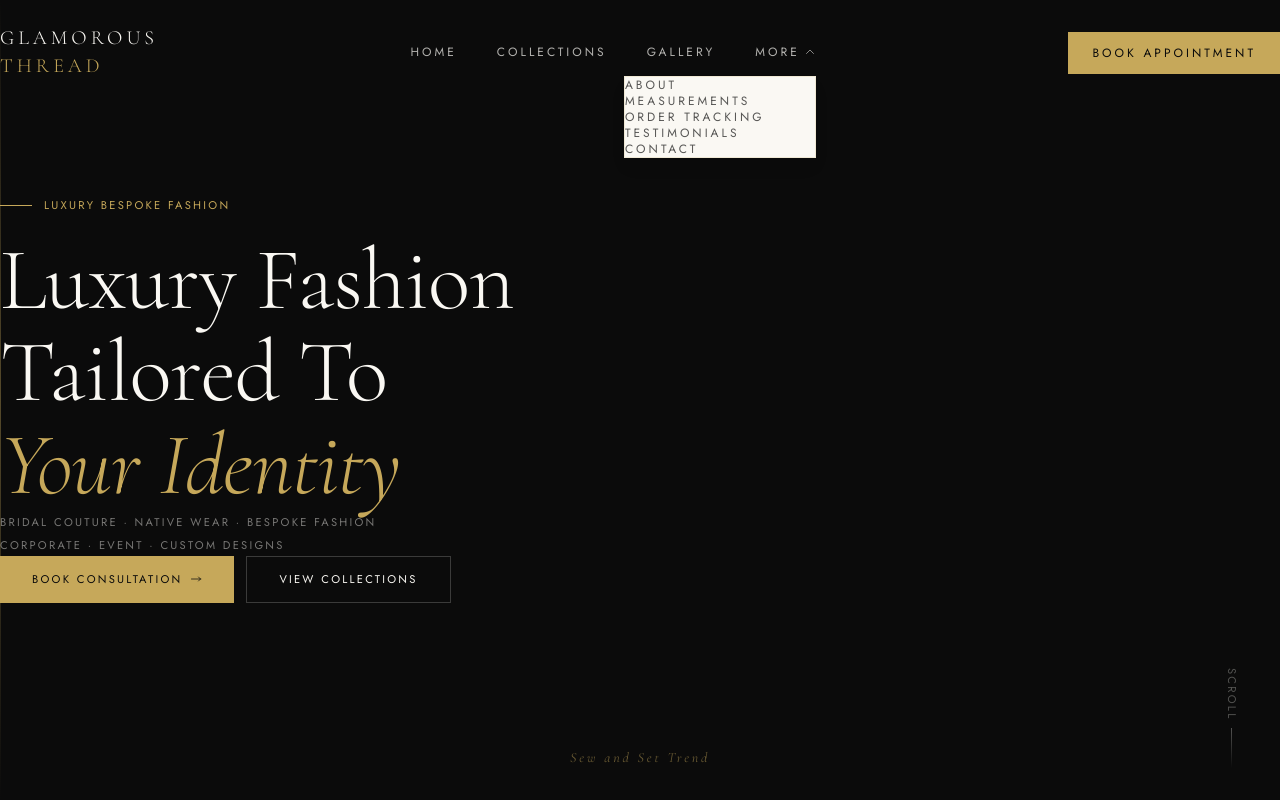
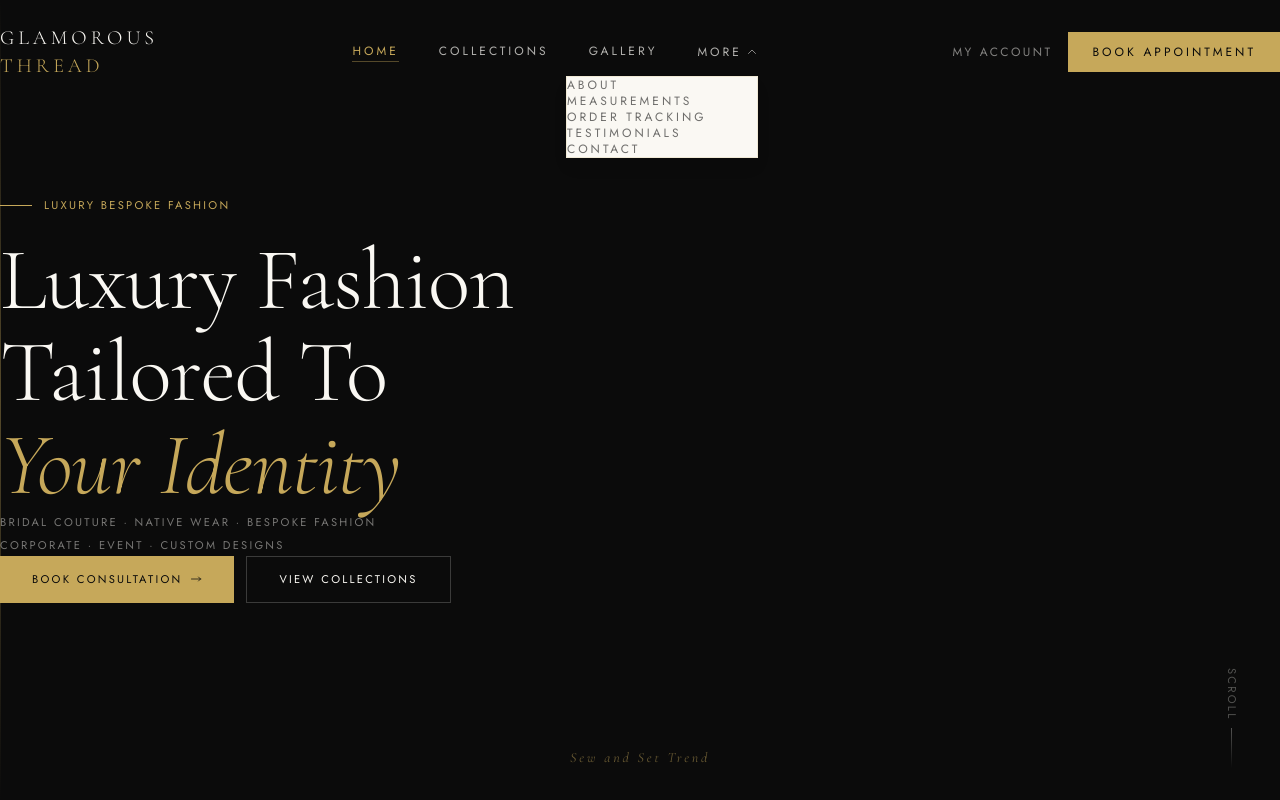
Before and after one commit to bigswiftttt/glamorous-thread, a Next.js app: page / in a window 1280 px wide. Both pictures are taken after a click on the button "MORE". Shown: the top 800 px of the page. Built offline with nearby package versions, Linux system fonts and the light colour scheme.

Commit message:
feat: final polish — navbar active states, RLS policies, layout fixes

```diff
--- a/src/app/layout.tsx
+++ b/src/app/layout.tsx
@@ -2,23 +2,31 @@ import type { Metadata } from 'next'
 import './globals.css'
 import Navbar from '@/components/layout/Navbar'
 import Footer from '@/components/layout/Footer'
+import { headers } from 'next/headers'
 
 export const metadata: Metadata = {
   title: 'Glamorous Thread — Sew and Set Trend',
   description: 'Luxury bespoke fashion tailored to your identity.',
 }
 
-export default function RootLayout({
+export default async function RootLayout({
   children,
 }: {
   children: React.ReactNode
 }) {
+  const headersList = await headers()
+  const pathname = headersList.get('x-pathname') || ''
+  const hideFooter = pathname.startsWith('/dashboard') ||
+    pathname.startsWith('/admin') ||
+    pathname.startsWith('/login') ||
+    pathname.startsWith('/signup')
+
   return (
     <html lang="en">
-      <body className="bg-cream text-text font-sans">
+      <body style={{ backgroundColor: '#FAF8F3' }}>
         <Navbar />
         {children}
-        <Footer />
+        {!hideFooter && <Footer />}
       </body>
     </html>
   )
--- a/src/components/layout/Navbar.tsx
+++ b/src/components/layout/Navbar.tsx
@@ -2,6 +2,7 @@
 
 import { useState, useEffect } from 'react'
 import Link from 'next/link'
+import { usePathname } from 'next/navigation'
 import { cn } from '@/lib/utils'
 
 const navLinks = [
@@ -22,6 +23,9 @@ export default function Navbar() {
   const [scrolled, setScrolled] = useState(false)
   const [menuOpen, setMenuOpen] = useState(false)
   const [dropdownOpen, setDropdownOpen] = useState(false)
+  const pathname = usePathname()
+
+  const isHeroPage = pathname === '/'
 
   useEffect(() => {
     const handleScroll = () => setScrolled(window.scrollY > 50)
@@ -29,14 +33,27 @@ export default function Navbar() {
     return () => window.removeEventListener('scroll', handleScroll)
   }, [])
 
+  // On non-hero pages navbar is always cream
+  const alwaysLight = !isHeroPage
+  const lightMode = alwaysLight || scrolled
+
+  function isActive(href: string) {
+    if (href === '/') return pathname === '/'
+    return pathname.startsWith(href)
+  }
+
   return (
     <nav
       className="fixed top-0 left-0 right-0 z-50 transition-all duration-500"
       style={{
-                backgroundColor: scrolled ? 'rgba(250,248,243,0.95)' : 'transparent',
-                borderBottom: scrolled ? '1px solid rgba(198,168,90,0.2)' : 'none',
-                padding: scrolled ? '12px 0' : '24px 0',
-                backdropFilter: scrolled ? 'blur(8px)' : 'none',
+        backgroundColor: lightMode
+          ? 'rgba(250,248,243,0.97)'
+          : 'transparent',
+        borderBottom: lightMode
+          ? '1px solid rgba(198,168,90,0.2)'
+          : 'none',
+        padding: scrolled || alwaysLight ? '12px 0' : '24px 0',
+        backdropFilter: lightMode ? 'blur(8px)' : 'none',
       }}
     >
       <div className="max-w-7xl mx-auto px-6 md:px-8 flex items-center justify-between">
@@ -45,7 +62,10 @@ export default function Navbar() {
         <Link href="/" className="flex flex-col leading-none">
           <span
             className="font-serif text-lg md:text-xl font-light uppercase transition-colors duration-500"
-                        style={{ letterSpacing: '0.2em', color: scrolled ? '#0B0B0B' : '#FAF8F3' }}
+            style={{
+              letterSpacing: '0.2em',
+              color: lightMode ? '#0B0B0B' : '#FAF8F3',
+            }}
           >
             Glamorous
           </span>
@@ -66,7 +86,15 @@ export default function Navbar() {
               className="font-sans text-xs uppercase transition-colors duration-300"
               style={{
                 letterSpacing: '0.25em',
-                                color: scrolled ? 'rgba(17,17,17,0.7)' : 'rgba(250,248,243,0.7)',
+                color: isActive(link.href)
+                  ? '#C6A85A'
+                  : lightMode
+                  ? 'rgba(17,17,17,0.6)'
+                  : 'rgba(250,248,243,0.7)',
+                borderBottom: isActive(link.href)
+                  ? '1px solid rgba(198,168,90,0.4)'
+                  : '1px solid transparent',
+                paddingBottom: '2px',
               }}
             >
               {link.label}
@@ -80,7 +108,7 @@ export default function Navbar() {
               className="font-sans text-xs uppercase transition-colors duration-300 flex items-center gap-1"
               style={{
                 letterSpacing: '0.25em',
-                                color: scrolled ? 'rgba(17,17,17,0.7)' : 'rgba(250,248,243,0.7)',
+                color: lightMode ? 'rgba(17,17,17,0.6)' : 'rgba(250,248,243,0.7)',
               }}
             >
               More
@@ -108,7 +136,9 @@ export default function Navbar() {
                     className="block px-6 py-3 font-sans text-xs uppercase transition-colors duration-200"
                     style={{
                       letterSpacing: '0.25em',
-                                            color: 'rgba(17,17,17,0.7)',
+                      color: isActive(link.href)
+                        ? '#C6A85A'
+                        : 'rgba(17,17,17,0.6)',
                     }}
                   >
                     {link.label}
@@ -120,7 +150,17 @@ export default function Navbar() {
         </div>
 
         {/* CTA Button */}
-                <div className="hidden md:block">
+        <div className="hidden md:flex items-center gap-4">
+          <Link
+            href="/dashboard"
+            className="font-sans text-xs uppercase transition-colors duration-300"
+            style={{
+              letterSpacing: '0.2em',
+              color: lightMode ? 'rgba(17,17,17,0.5)' : 'rgba(250,248,243,0.5)',
+            }}
+          >
+            My Account
+          </Link>
           <Link
             href="/book"
             className="font-sans text-xs uppercase transition-colors duration-300"
@@ -142,15 +182,15 @@ export default function Navbar() {
         >
           <span
             className={cn('block w-6 h-px transition-all duration-300', menuOpen && 'rotate-45 translate-y-2')}
-                        style={{ backgroundColor: scrolled ? '#0B0B0B' : '#FAF8F3' }}
+            style={{ backgroundColor: lightMode ? '#0B0B0B' : '#FAF8F3' }}
           />
           <span
             className={cn('block w-6 h-px transition-all duration-300', menuOpen && 'opacity-0')}
-                        style={{ backgroundColor: scrolled ? '#0B0B0B' : '#FAF8F3' }}
+            style={{ backgroundColor: lightMode ? '#0B0B0B' : '#FAF8F3' }}
           />
           <span
             className={cn('block w-6 h-px transition-all duration-300', menuOpen && '-rotate-45 -translate-y-2')}
-                        style={{ backgroundColor: scrolled ? '#0B0B0B' : '#FAF8F3' }}
+            style={{ backgroundColor: lightMode ? '#0B0B0B' : '#FAF8F3' }}
           />
         </button>
       </div>
@@ -170,7 +210,10 @@ export default function Navbar() {
               href={link.href}
               onClick={() => setMenuOpen(false)}
               className="font-sans text-xs uppercase transition-colors duration-300"
-                            style={{ letterSpacing: '0.25em', color: 'rgba(17,17,17,0.7)' }}
+              style={{
+                letterSpacing: '0.25em',
+                color: isActive(link.href) ? '#C6A85A' : 'rgba(17,17,17,0.7)',
+              }}
             >
               {link.label}
             </Link>
@@ -182,16 +225,27 @@ export default function Navbar() {
               href={link.href}
               onClick={() => setMenuOpen(false)}
               className="font-sans text-xs uppercase transition-colors duration-300"
-                            style={{ letterSpacing: '0.25em', color: 'rgba(17,17,17,0.7)' }}
+              style={{
+                letterSpacing: '0.25em',
+                color: isActive(link.href) ? '#C6A85A' : 'rgba(17,17,17,0.7)',
+              }}
             >
               {link.label}
             </Link>
           ))}
           <div style={{ height: '1px', backgroundColor: 'rgba(198,168,90,0.2)' }} />
           <Link
+            href="/dashboard"
+            onClick={() => setMenuOpen(false)}
+            className="font-sans text-xs uppercase"
+            style={{ letterSpacing: '0.25em', color: 'rgba(17,17,17,0.5)' }}
+          >
+            My Account
+          </Link>
+          <Link
             href="/book"
             onClick={() => setMenuOpen(false)}
-                        className="font-sans text-xs uppercase text-center transition-colors duration-300"
+            className="font-sans text-xs uppercase text-center"
             style={{
               letterSpacing: '0.25em',
               backgroundColor: '#C6A85A',
--- a/src/middleware.ts
+++ b/src/middleware.ts
@@ -27,7 +27,6 @@ export async function middleware(request: NextRequest) {
 
   const { data: { user } } = await supabase.auth.getUser()
 
-    // Redirect to login if not authenticated
   if (!user && request.nextUrl.pathname.startsWith('/dashboard')) {
     return NextResponse.redirect(new URL('/login', request.url))
   }
@@ -36,6 +35,7 @@ export async function middleware(request: NextRequest) {
     return NextResponse.redirect(new URL('/login', request.url))
   }
 
+  supabaseResponse.headers.set('x-pathname', request.nextUrl.pathname)
   return supabaseResponse
 }
 
```
Lines whose indentation alone changed are shown as unchanged.
